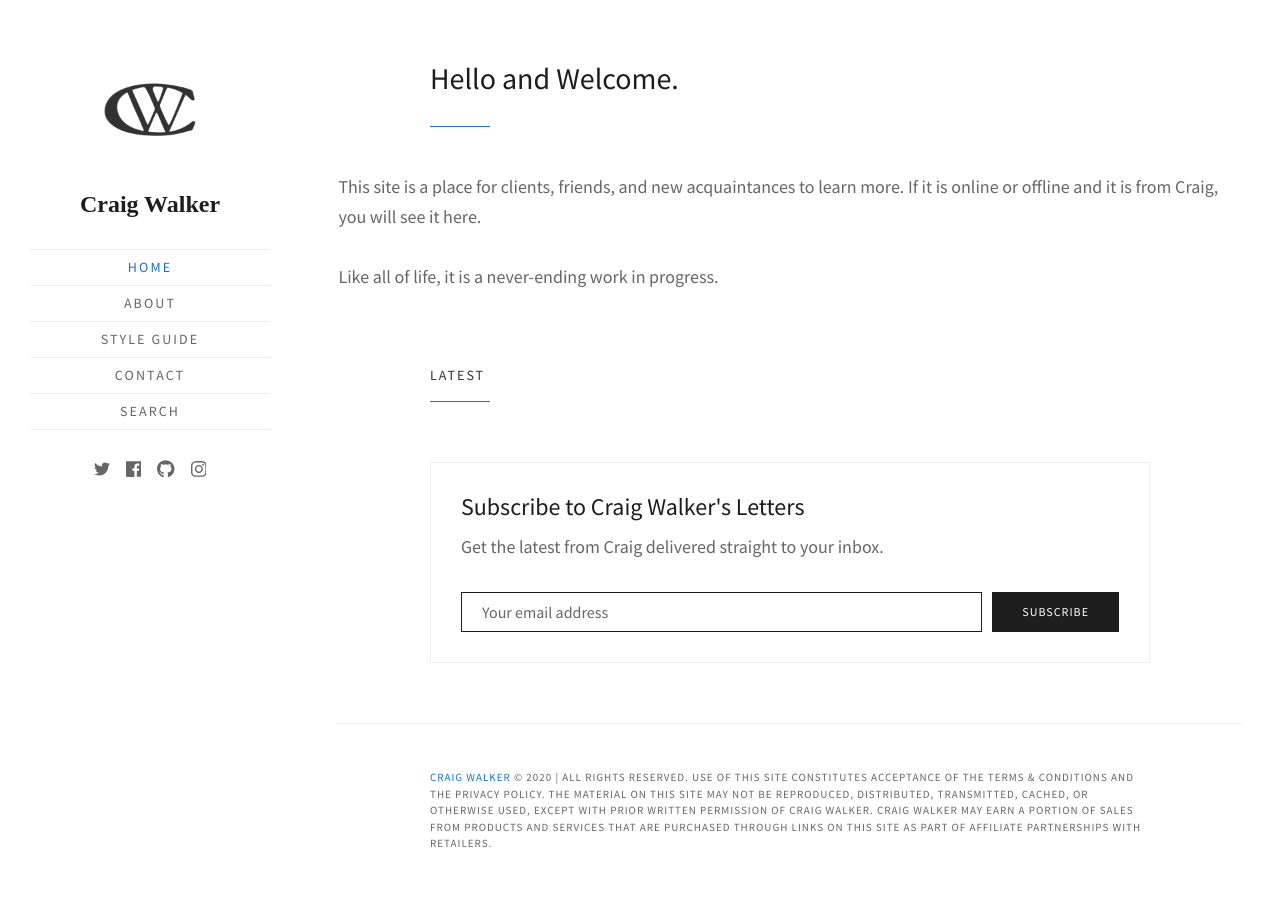
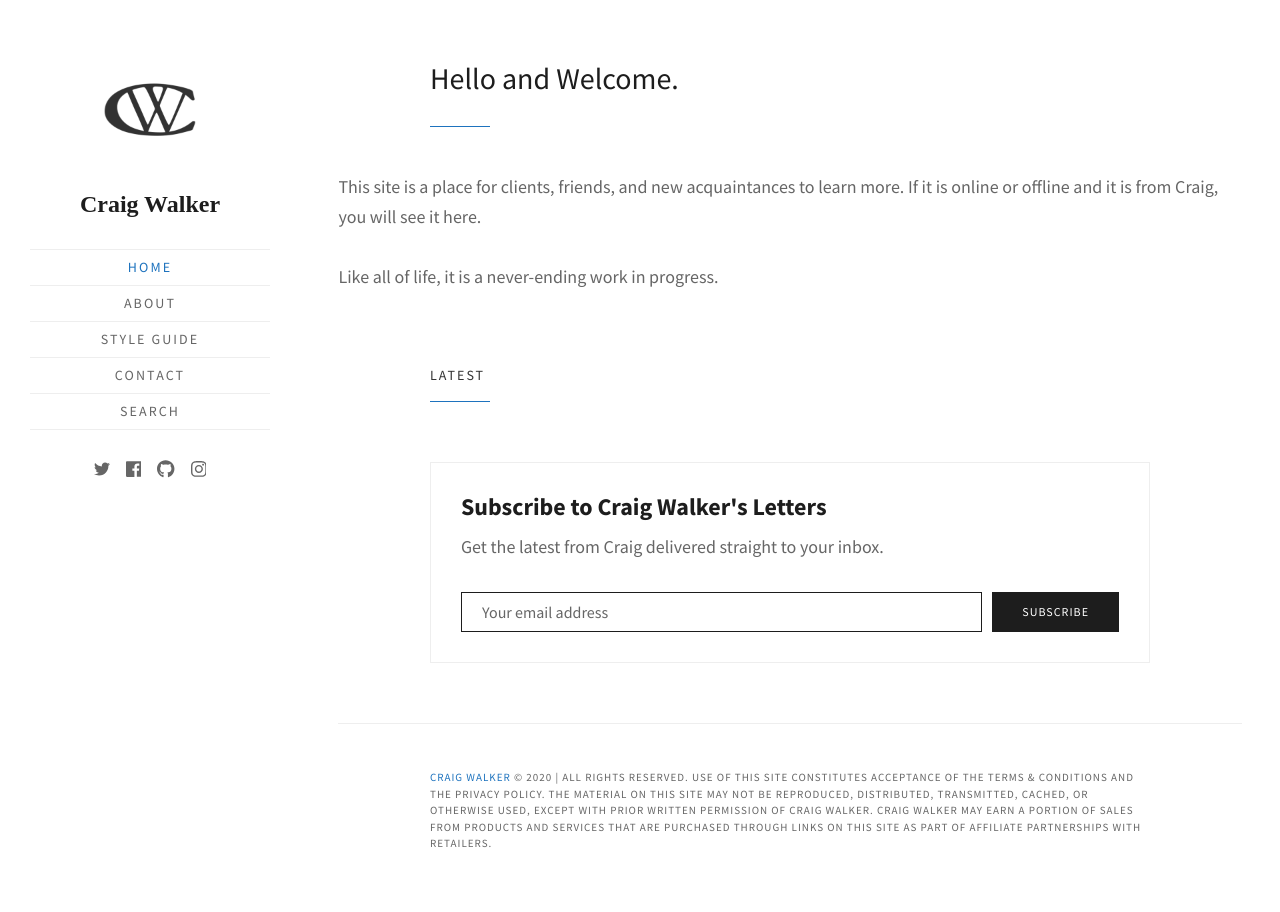
Before and after one commit to walkercraig/walkercraig, a Jekyll site: the page built from index.html, in a window 1280 px wide. Built offline with Jekyll 4.4.1, drawn with Linux system fonts in a browser that asks for light colours; some web fonts are replaced; the list of posts is cut into pages by our own code.

Commit message:
Update _general.scss

```diff
--- a/_sass/_general.scss
+++ b/_sass/_general.scss
@@ -35,38 +35,38 @@
 h6 {
   color: $gray-darkest;
   font-family: $font-secondary;
-  font-weight: 400;
+  font-weight: 600;
   line-height: 1.2;
   text-rendering: optimizeLegibility;
 }
 
 h1 {
-  font-size: 2.66667rem;
+  font-size: 2rem;
   margin: 0.75em 0 0.375em;
 }
 
 h2 {
-  font-size: 2rem;
+  font-size: 1.66667rem;
   margin: 0.83333em 0 0.41667em;
 }
 
 h3 {
-  font-size: 1.66667rem;
+  font-size: 1.33333rem;
   margin: 1em 0 0.5em;
 }
 
 h4 {
-  font-size: 1.33333rem;
+  font-size: 1.11111rem;
   margin: 1.25em 0 0.625em;
 }
 
 h5 {
-  font-size: 1.11111rem;
+  font-size: 1rem;
   margin: 1.5em 0 0.75em;
 }
 
 h6 {
-  font-size: 1rem;
+  font-size: 0.88888rem;
   margin: 1.66667em 0 0.83333em;
 }
 
```
